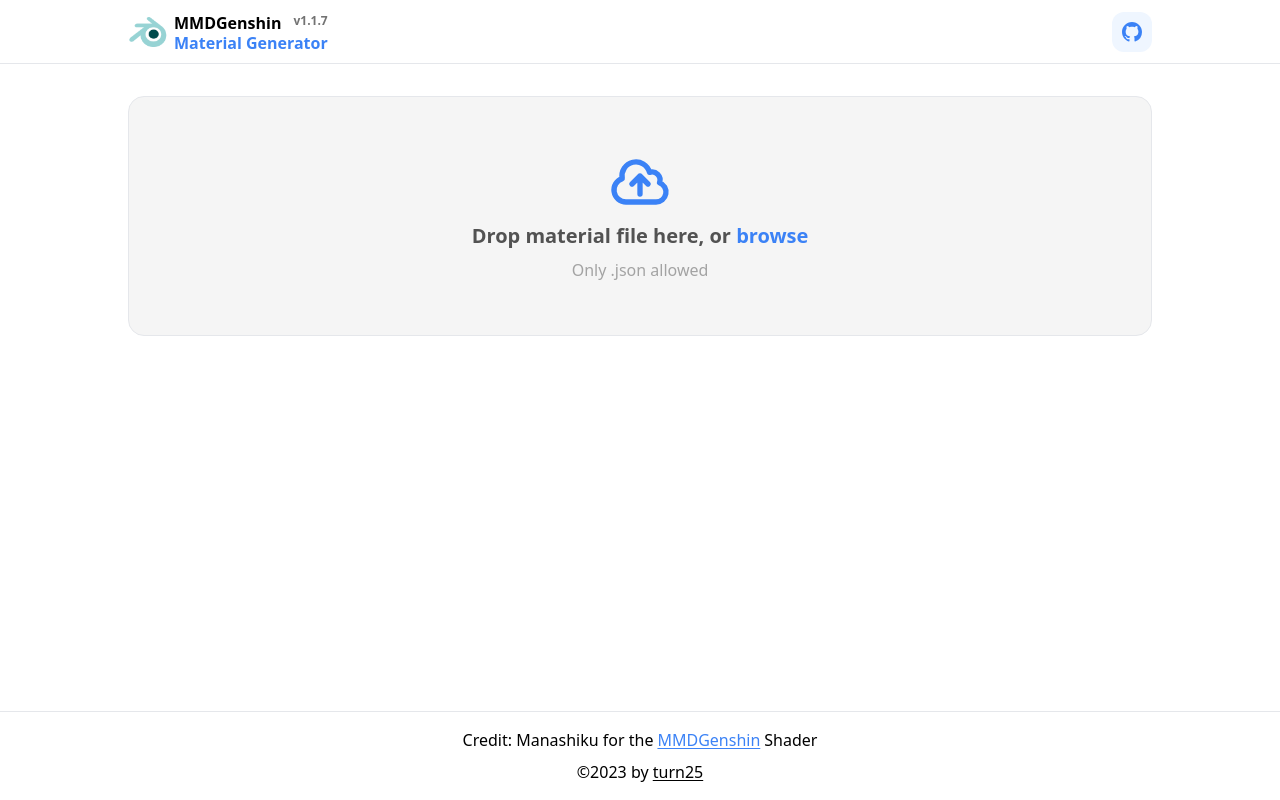
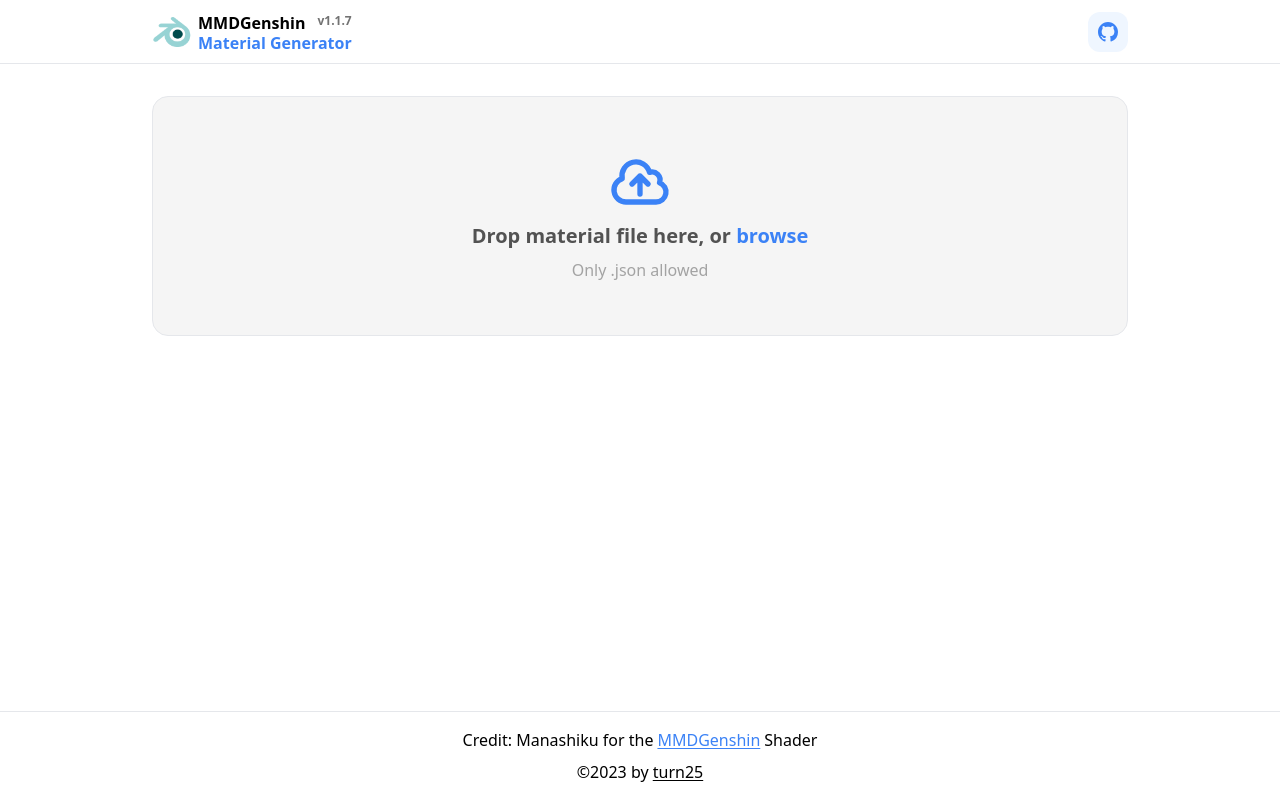
Before and after one commit to turn25/mmdgenshin-material-generator, a React (Vite) app: page / in a window 1280 px wide. Built offline with nearby package versions, Linux system fonts and the light colour scheme.

Commit message:
feat: add padding to container, supress react warning

```diff
--- a/src/components/content-frame.tsx
+++ b/src/components/content-frame.tsx
@@ -12,6 +12,7 @@ const ContentFrame = (props: ContentFrameProps) => {
     <div className='relative'>
       <pre
         contentEditable
+        suppressContentEditableWarning
         className='focus:ring-4 ring-blue-300 outline-none rounded-2xl p-4 bg-neutral-50 transition-all overflow-hidden border'
       >
         {content}
--- a/tailwind.config.js
+++ b/tailwind.config.js
@@ -3,7 +3,7 @@ export default {
   content: ['./index.html', './src/**/*.{js,ts,jsx,tsx}'],
   theme: {
     extend: {
-      container: { center: true },
+      container: { center: true, padding: '24px' },
       boxShadow: {
         medium:
           '0px 0px 15px 0px rgba(0,0,0,.03),0px 2px 30px 0px rgba(0,0,0,.08),0px 0px 1px 0px rgba(0,0,0,.3)',
```
